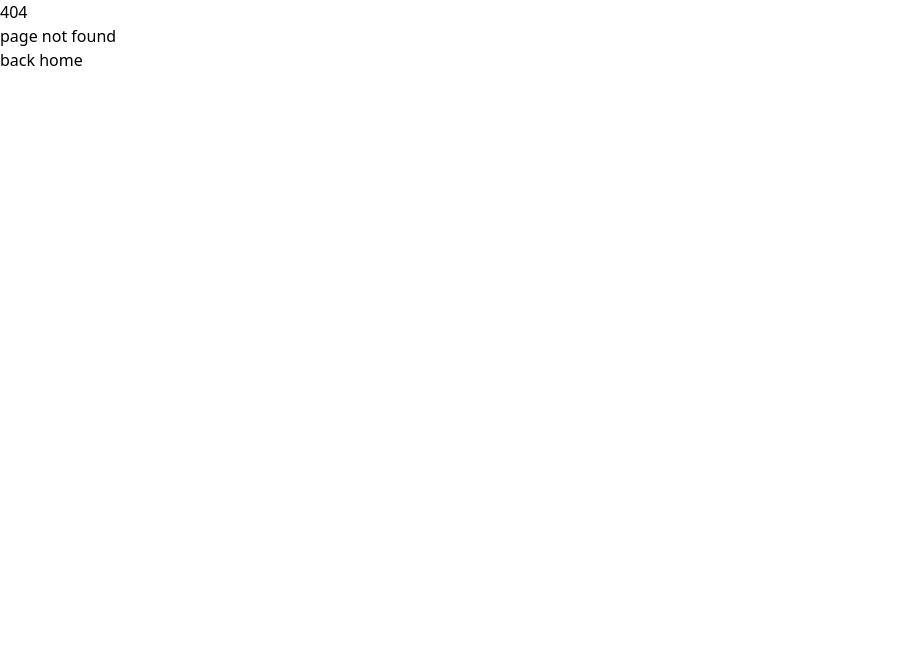
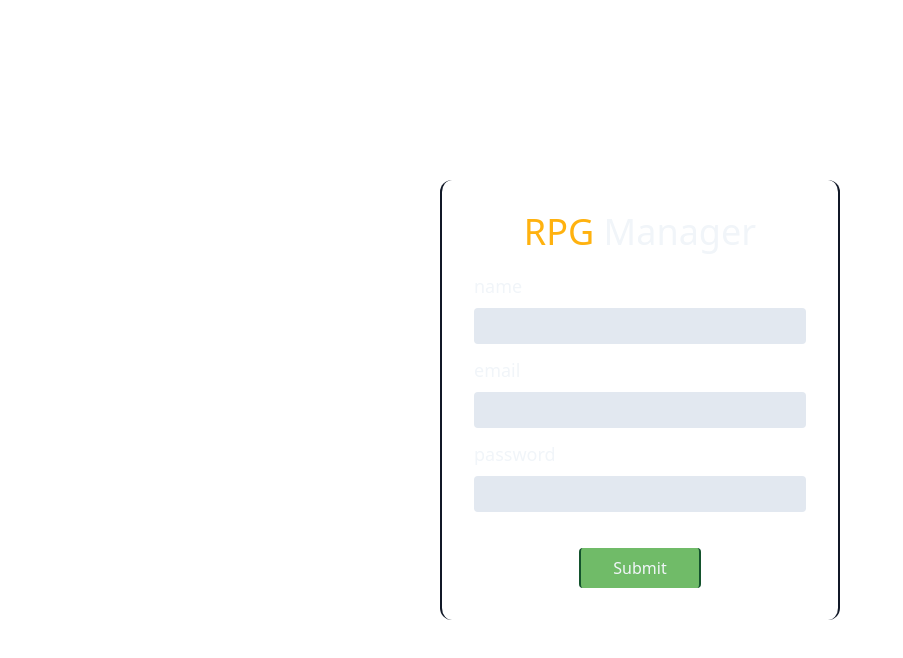
Before and after one commit to Definitely-Human/rpgmanager-client, a React (Vite) app in the folder react-app/: page /auth in a window 1280 px wide. Before the commit this address had no page. Shown: the top 658 px of the page, without its empty margins (0-903 px from the left). Built offline with nearby package versions, Linux system fonts and the light colour scheme.

Commit message:
Added registration page markdown and test.

```diff
--- a/react-app/src/App.jsx
+++ b/react-app/src/App.jsx
@@ -2,6 +2,7 @@
 // import axios from "axios";
 import { BrowserRouter, Routes, Route } from "react-router-dom";
 import { Error, Home, Play, Profile } from "./pages";
+import Register from "./pages/Register";
 
 function App() {
     // const token = "00d96b8d7c2a19530b776efe546c55c11eb4cbde";
@@ -22,6 +23,7 @@ function App() {
                     <Route index element={<Home />} />
                     <Route path="play" element={<Play />} />
                     <Route path="profile" element={<Profile />} />
+                    <Route path="auth" element={<Register />} />
                     <Route path="*" element={<Error />} />
                 </Route>
             </Routes>
--- /dev/null
+++ b/react-app/src/components/FormRow.jsx
@@ -0,0 +1,18 @@
+const FormRow = ({ type, name, value, handleChange, labeText }) => {
+    return (
+        <div>
+            <label htmlFor={name} className="cursor-pointer block mb-2 text-lg">
+                {name}
+            </label>
+            <input
+                type={type}
+                name={name}
+                value={value}
+                id={name}
+                onChange={handleChange}
+                className="h-9 rounded bg-slate-200 w-full"
+            />
+        </div>
+    );
+};
+export default FormRow;
--- /dev/null
+++ b/react-app/src/components/Logo.jsx
@@ -0,0 +1,8 @@
+const Logo = () => {
+    return (
+        <h1 className="text-4xl text-slate-100 mb-2">
+            <span className="text-primary">RPG</span> Manager
+        </h1>
+    );
+};
+export default Logo;
--- a/react-app/src/components/TopBar.jsx
+++ b/react-app/src/components/TopBar.jsx
@@ -1,12 +1,11 @@
 import GlobalSearch from "./GlobalSearch";
+import Logo from "./Logo";
 import UserToolbar from "./UserToolbar";
 
 const TopBar = () => {
     return (
         <header className="flex justify-around items-center bg-gray-blue-700">
-            <h1 className="text-4xl text-slate-100 mb-2">
-                <span className="text-primary">RPG</span> Manager
-            </h1>
+            <Logo />
             <GlobalSearch />
             <UserToolbar />
         </header>
--- /dev/null
+++ b/react-app/src/components/index.js
@@ -0,0 +1,8 @@
+import CategoriesWindow from "./CategoriesWindow";
+import FormRow from "./FormRow";
+import GlobalSearch from "./GlobalSearch";
+import Logo from "./Logo";
+import TopBar from "./TopBar";
+import UserToolbar from "./UserToolbar";
+
+export { CategoriesWindow, FormRow, GlobalSearch, Logo, TopBar, UserToolbar };
--- /dev/null
+++ b/react-app/src/pages/Register.jsx
@@ -0,0 +1,62 @@
+import { useState, useEffect } from "react";
+import { Logo, FormRow } from "../components";
+
+const initialState = {
+    name: "",
+    email: "",
+    password: "",
+    isMember: true,
+};
+
+const Register = () => {
+    const [values, setValues] = useState(initialState);
+
+    const handleChange = (e) => {
+        console.log(e.target);
+    };
+
+    const handleSubmit = (e) => {
+        e.preventDefault();
+        console.log(e.target);
+    };
+    return (
+        <main className="h-screen grid items-center dark:bg-gray-blue-900 text-slate-100">
+            <form
+                onSubmit={handleSubmit}
+                className="w-[400px] dark:bg-gray-blue-700 border-gray-900 border-x-2 mx-auto p-8 rounded-xl flex flex-col gap-3"
+            >
+                <div className=" place-self-center ">
+                    <Logo />
+                </div>
+                {/* Email field */}
+                <FormRow
+                    type="text"
+                    name="name"
+                    value={values.name}
+                    handleChange={handleChange}
+                />
+                {/* Email field */}
+                <FormRow
+                    type="email"
+                    name="email"
+                    value={values.email}
+                    handleChange={handleChange}
+                />
+                {/* Password field */}
+                <FormRow
+                    type="password"
+                    name="password"
+                    value={values.password}
+                    handleChange={handleChange}
+                />
+                <button
+                    type="submit"
+                    className="bg-secondary rounded py-2 px-8 mt-6 place-self-center hover:bg-secondary-600 border-green-900 border-x-2"
+                >
+                    Submit
+                </button>
+            </form>
+        </main>
+    );
+};
+export default Register;
```
Also changed, not shown: 2 other files (tests, documents, lock files or other folders).
